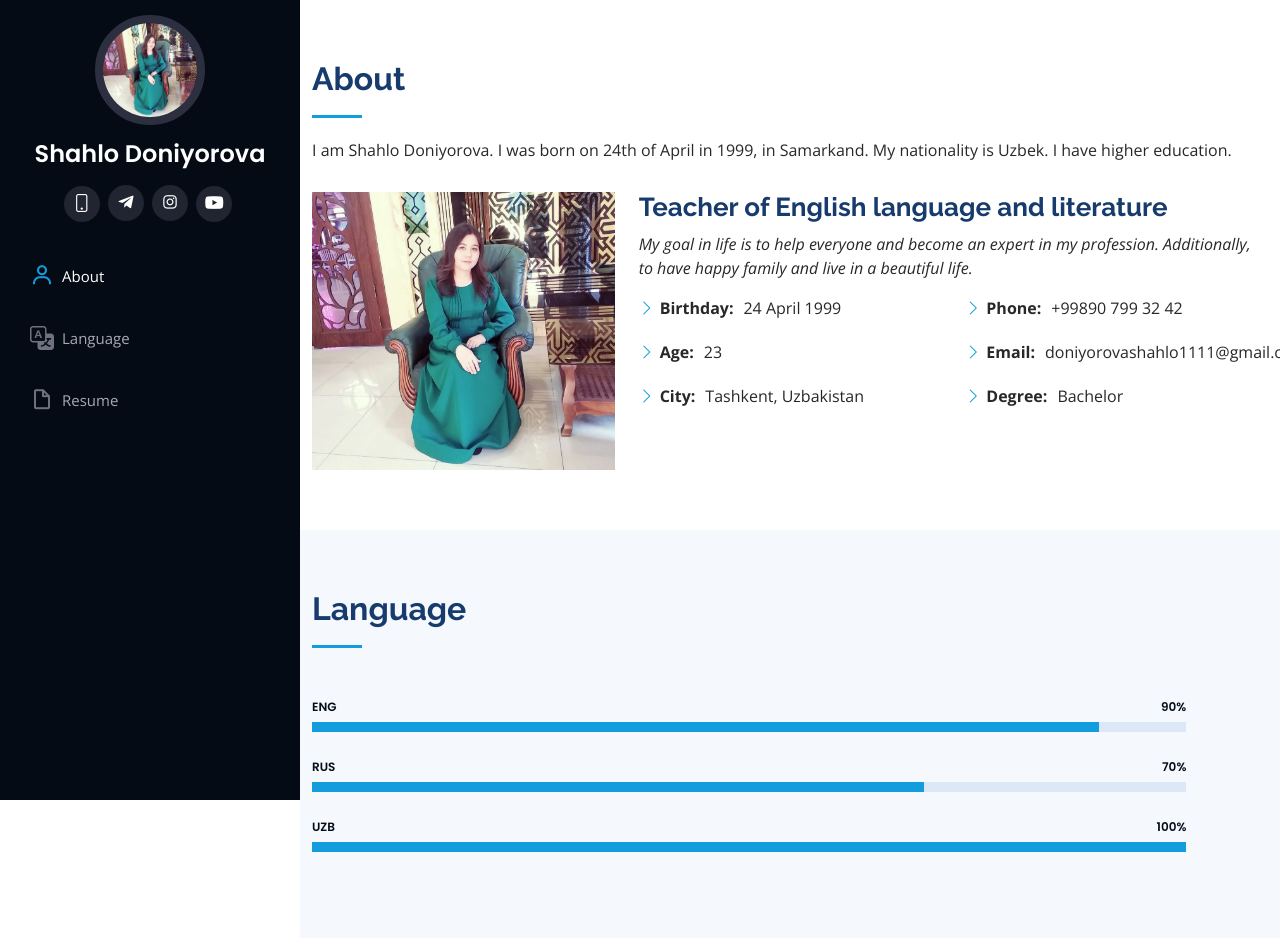
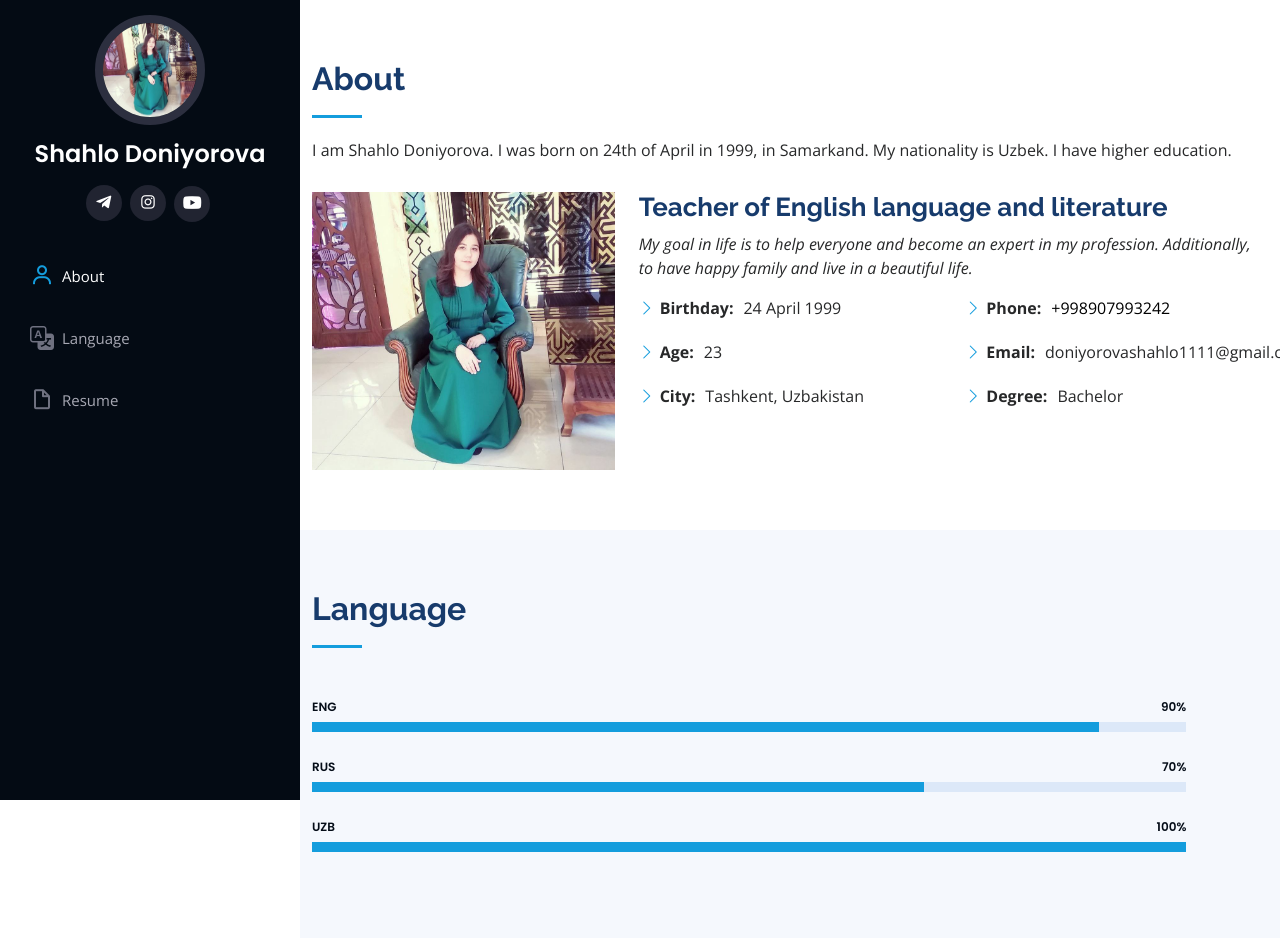
Before and after one commit to shahboznur/samanta-cv, a plain HTML site: page index.html in a window 1280 px wide. Shown: the top 941 px of the page. Drawn offline with nearby package versions, Linux system fonts and the light colour scheme.

Commit message:
commit phone number location has changed

```diff
--- a/index.html
+++ b/index.html
@@ -37,7 +37,7 @@
         <img src="assets/img/samanta-2.jpg" alt="" class="img-fluid rounded-circle">
         <h1 class="text-light"><a href="index.html">Shahlo Doniyorova</a></h1>
         <div class="social-links mt-3 text-center">
-          <a href="tel:+998907993242" class="phone"><i class="bi bi-phone"></i></a>
+          <!-- <a href="tel:+998907993242" class="phone"><i class="bi bi-phone"></i></a> -->
           <a href="https://t.me/Samanta0424" class="telegram"><i class="bx bxl-telegram"></i></a>
           <a href="https://www.instagram.com/shahloshka_rustamovna/" class="instagram"><i class="bx bxl-instagram"></i></a>
           <a href="https://youtube.com/channel/UCp02vnMCDNP27ey0wH4YOmg" class="twitter"><i class="bi bi-youtube"></i></a>
@@ -85,7 +85,7 @@
               </div>
               <div class="col-lg-6">
                 <ul>
-                  <li><i class="bi bi-chevron-right"></i> <strong>Phone:</strong> <span>+99890 799 32 42</span></li>
+                  <li><i class="bi bi-chevron-right"></i> <strong>Phone:</strong> <span><a href="tel:+998907993242" style="color: black;">+998907993242</a></span></li>
                   <li><i class="bi bi-chevron-right"></i> <strong>Email:</strong> <span>doniyorovashahlo1111@gmail.com</span></li>
                   <li><i class="bi bi-chevron-right"></i> <strong>Degree:</strong> <span>Bachelor </span></li>
                 </ul>
```
Also changed, not shown: assets/img/charisma.jpg (added).
